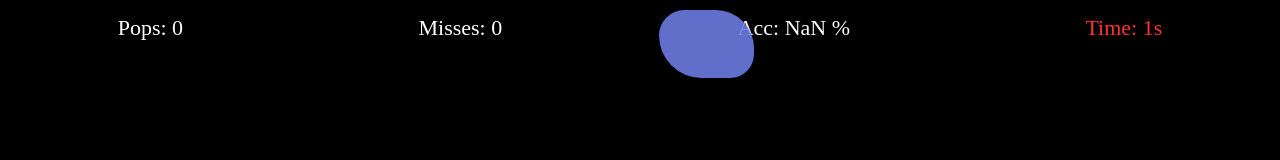
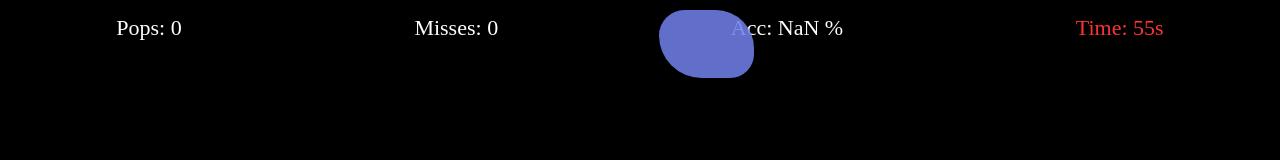
Before and after one commit to DJ5harma/WebGames, a React (Vite) app: page /pebble-popper in a window 1280 px wide. Shown: the top 160 px of the page. Built offline with nearby package versions, Linux system fonts and the light colour scheme.

Commit message:
forgot to set the time to 60 after testing

```diff
--- a/src/Pages/About/About.tsx
+++ b/src/Pages/About/About.tsx
@@ -13,13 +13,13 @@ const About = () => {
 				</a>
 			</p>
 			<p>
-				GitHub :
+				GitHub:
 				<a href="https://github.com/DJ5harma/">
 					https://github.com/DJ5harma
 				</a>
 			</p>
 			<p>
-				LinkedIn :
+				LinkedIn:
 				<a href="https://www.linkedin.com/in/dhananjay-sharma-016550254/">
 					https://www.linkedin.com/in/dhananjay-sharma-016550254/
 				</a>
--- a/src/Pages/PopGame/Nav.tsx
+++ b/src/Pages/PopGame/Nav.tsx
@@ -9,7 +9,7 @@ const Nav = ({
 	popCount: number;
 	clickCount: number;
 }) => {
-	const [timeRemaining, setTimeRemaining] = useState(6);
+	const [timeRemaining, setTimeRemaining] = useState(60);
 	const navigate = useNavigate();
 	useEffect(() => {
 		setInterval(() => {
```
